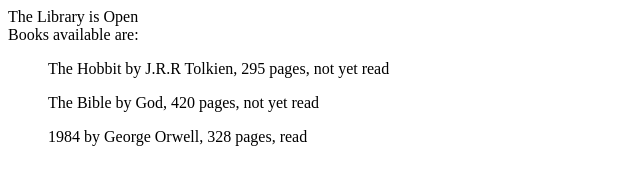
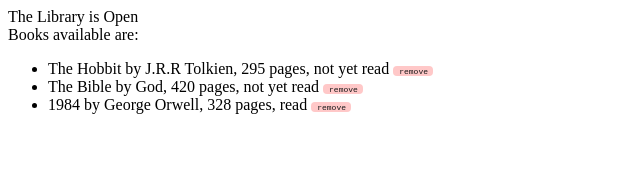
Before and after one commit to EliasBach/odin-js-3, a plain HTML site: page 1_library/index.html in a window 1280 px wide. Shown: the whole page, without its empty margins (0-640 px from the left). Drawn offline with Linux system fonts and the light colour scheme.

Commit message:
adds remove button functionality

```diff
--- a/1_library/index.html
+++ b/1_library/index.html
@@ -3,7 +3,7 @@
 <head>
     <meta charset="UTF-8">
     <meta name="viewport" content="width=device-width, initial-scale=1.0">
-    <title>Title</title>
+    <title>Odin Library</title>
     <link rel=stylesheet  href="style.css">
     <script src="script.js" defer></script>
 </head>
--- a/1_library/script.js
+++ b/1_library/script.js
@@ -11,7 +11,7 @@
   this.read = read // boolean
   this.id = crypto.randomUUID()
   this.info = function() {
-    return `${this.title} by ${this.author}, ${this.pages} pages, ${read ? "read" : "not yet read"}`
+    return `${this.title} by ${this.author}, ${this.pages} pages, ${read ? "read" : "not yet read"} `
   }
 }
 
@@ -21,9 +21,19 @@
 
 function displayLibrary() {
   myLibrary.forEach((book) => {
-    const para = document.createElement("p");
-    para.textContent = book.info()
-  container.appendChild(para)
+    const entry = document.createElement("li");
+    entry.textContent = book.info()
+
+    // remove button functionality
+    const remove_button = document.createElement("button")
+    remove_button.setAttribute("class", "remove")
+    entry.appendChild(remove_button)
+    remove_button.textContent = "remove"
+    remove_button.addEventListener('click', () => {
+      container.removeChild(entry);
+    });
+
+    container.appendChild(entry)
   })
 }
 
--- a/1_library/style.css
+++ b/1_library/style.css
@@ -1,9 +1,9 @@
-button {
+.remove {
     text-align: center;
-    font-size: 10px;
+    font-size: 8px;
     font-family: 'Courier New', Courier, monospace;
-    height: 12px;
-    width: 48px;
+    height: 10px;
+    width: 40px;
     border-radius: 4px;
     border-style: none;
     color: rgb(24, 24, 24);
```
